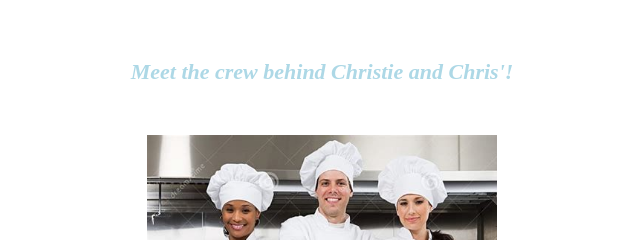
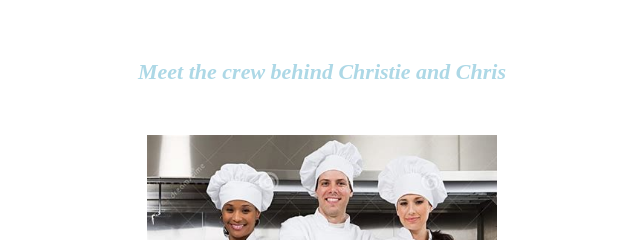
Before and after one commit to crazo9/Group-18, a plain HTML site: page Meet the Team.html in a window 1280 px wide. Shown: the top 240 px of the page, 318-958 px from the left. Drawn offline with Linux system fonts and the light colour scheme.

Commit message:
Update Meet the Team.html

```diff
--- a/Meet the Team.html
+++ b/Meet the Team.html
@@ -3,7 +3,7 @@
 <title> Management Page </title>
 <br>
 <br>
-<h1 style = "color: lightblue; font-size: 22"; font-family: arial"><b><i><center> Meet the crew behind Christie and Chris'!</center></i></b></h1>
+<h1 style = "color: lightblue; font-size: 22"; font-family: arial"><b><i><center> Meet the crew behind Christie and Chris</center></i></b></h1>
 <br>
 <br>
 <center><img src = "3 chefs (2).jpg" width = "350"></center>
```
